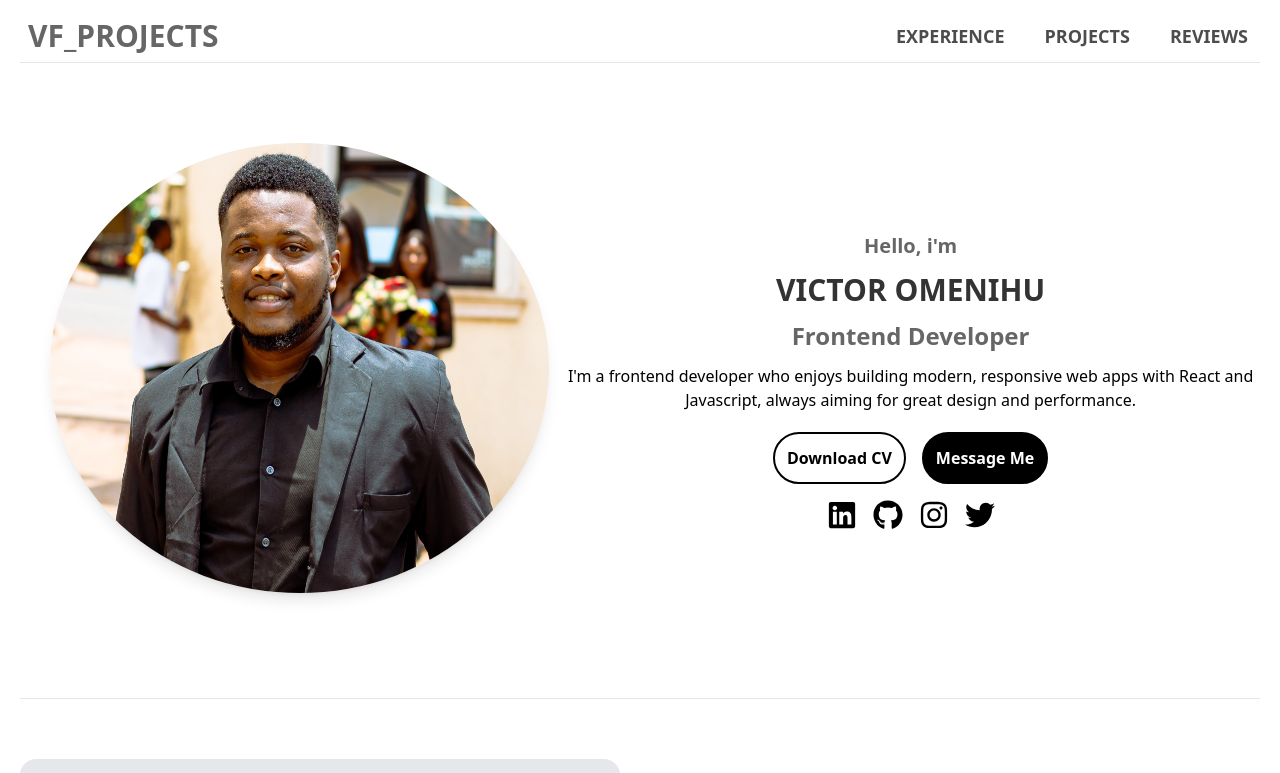
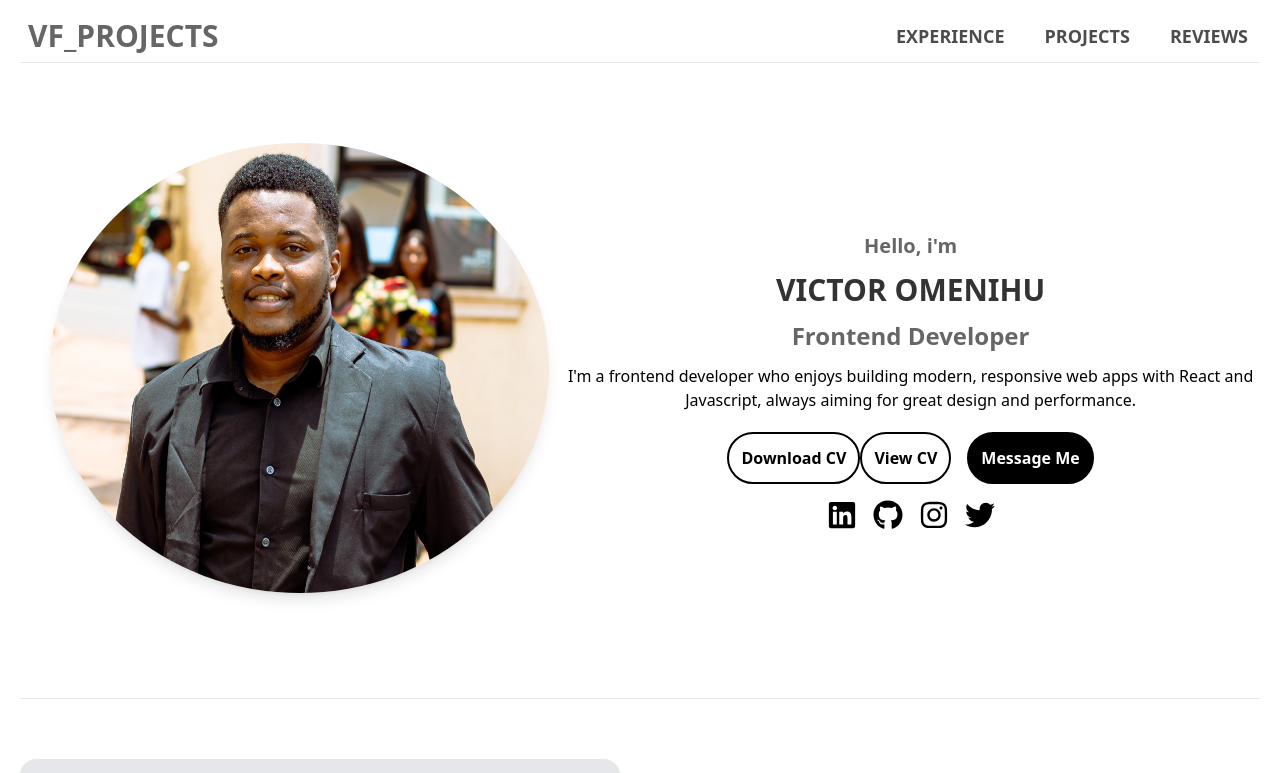
Before and after one commit to Vf-projects/Portfolio, a React (Vite) app: page / in a window 1280 px wide. Shown: the top 773 px of the page. Built offline with nearby package versions, Linux system fonts and the light colour scheme.

Commit message:
add View CV

```diff
--- a/src/components/Introduction.jsx
+++ b/src/components/Introduction.jsx
@@ -54,6 +54,19 @@ const Introduction = () => {
                 active:translate-0
               '>
                 Download CV
+              </button>
+            </a>
+
+            <a
+              href="/app/public/VF-projects CV.pdf"
+              target='_blank'
+              rel='noopener noreferrer'
+            >
+              <button className='font-bold border-[2px] border-solid border-black p-3 rounded-4xl
+                transition-all ease-in-out duration-500 hover:-translate-y-1.5 cursor-pointer
+                active:translate-0
+              '>
+                View CV
               </button>
             </a>
 
```
